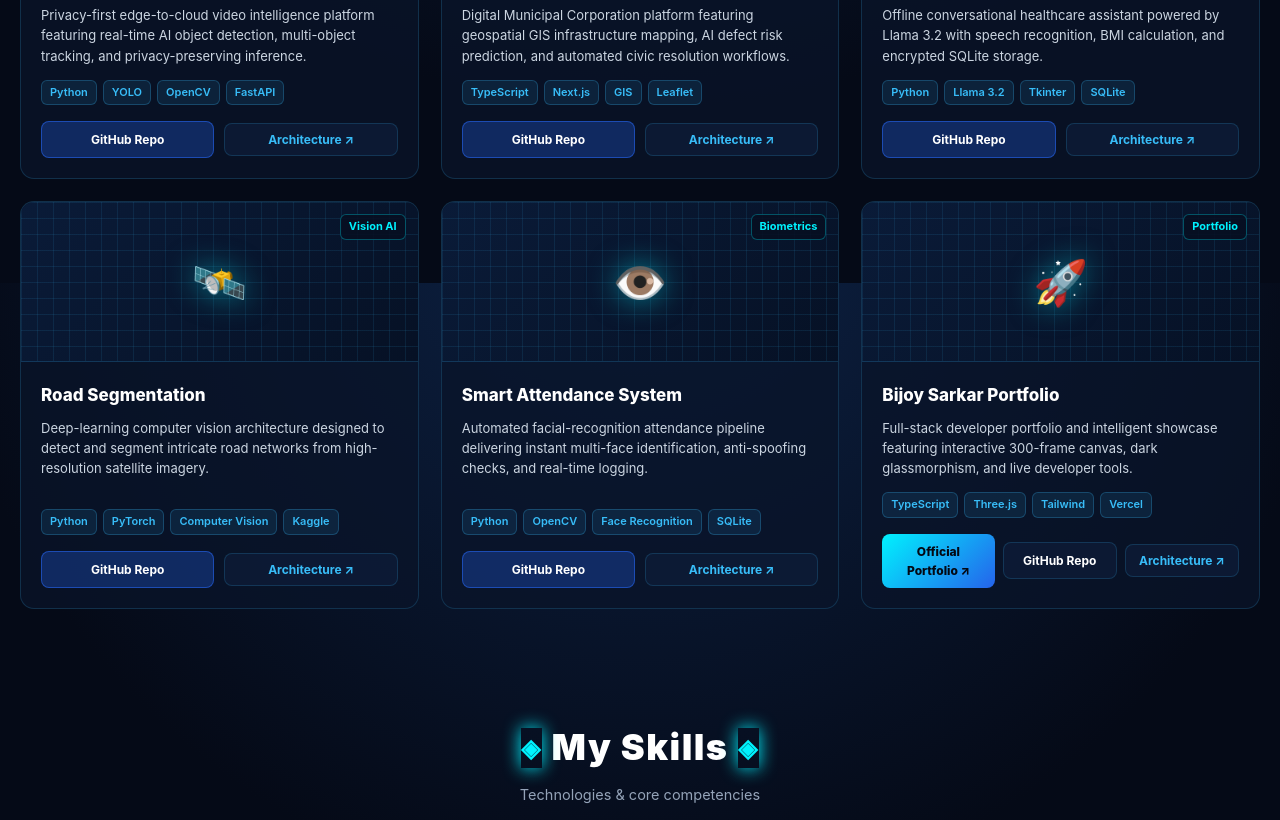
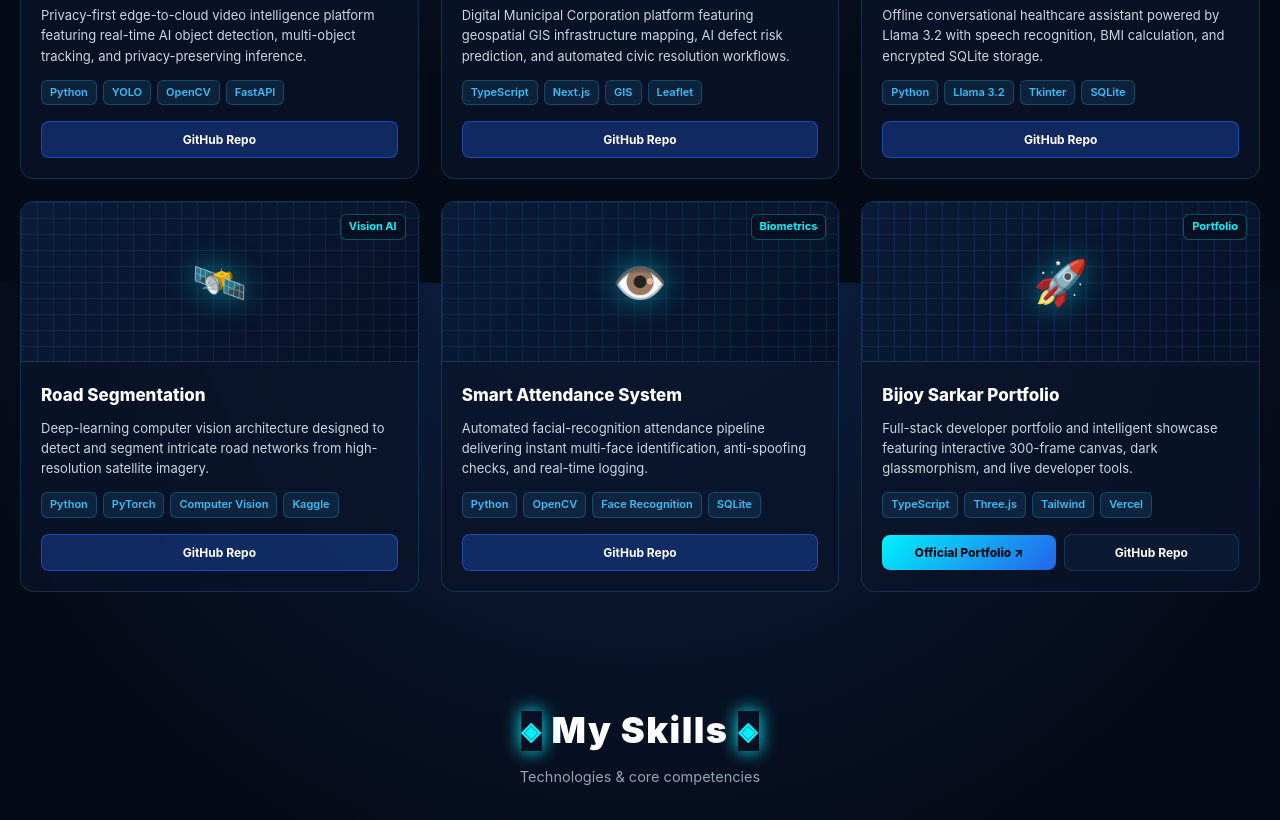
Before and after one commit to BijoySarkar19/BijoySarkar19, a plain HTML site: page index.html in a window 1280 px wide. Shown: the part 2917-3737 px from the top of the page. Drawn offline with Linux system fonts and the light colour scheme.

Commit message:
Remove Architecture buttons from all project cards as requested

```diff
--- a/index.html
+++ b/index.html
@@ -2374,8 +2374,7 @@
               <span class="project-tag">FastAPI</span>
             </div>
             <div class="project-links">
-              <a href="https://github.com/BijoySarkar19/SentinelEdge" target="_blank" rel="noopener noreferrer" class="btn-project primary">GitHub Repo</a>
-             <button type="button" class="btn-project" onclick="openProjectSpec('sentineledge')" style="background: rgba(14,28,56,0.75); border: 1px solid var(--border-color); color: var(--sky); cursor: pointer; font-family: inherit;">Architecture ↗</button></div>
+              <a href="https://github.com/BijoySarkar19/SentinelEdge" target="_blank" rel="noopener noreferrer" class="btn-project primary">GitHub Repo</a></div>
           </div>
         </article>
 
@@ -2396,8 +2395,7 @@
               <span class="project-tag">Leaflet</span>
             </div>
             <div class="project-links">
-              <a href="https://github.com/BijoySarkar19/CivicLens-Core" target="_blank" rel="noopener noreferrer" class="btn-project primary">GitHub Repo</a>
-             <button type="button" class="btn-project" onclick="openProjectSpec('civiclens')" style="background: rgba(14,28,56,0.75); border: 1px solid var(--border-color); color: var(--sky); cursor: pointer; font-family: inherit;">Architecture ↗</button></div>
+              <a href="https://github.com/BijoySarkar19/CivicLens-Core" target="_blank" rel="noopener noreferrer" class="btn-project primary">GitHub Repo</a></div>
           </div>
         </article>
 
@@ -2418,8 +2416,7 @@
               <span class="project-tag">SQLite</span>
             </div>
             <div class="project-links">
-              <a href="https://github.com/BijoySarkar19" target="_blank" rel="noopener noreferrer" class="btn-project primary">GitHub Repo</a>
-             <button type="button" class="btn-project" onclick="openProjectSpec('rakshak')" style="background: rgba(14,28,56,0.75); border: 1px solid var(--border-color); color: var(--sky); cursor: pointer; font-family: inherit;">Architecture ↗</button></div>
+              <a href="https://github.com/BijoySarkar19" target="_blank" rel="noopener noreferrer" class="btn-project primary">GitHub Repo</a></div>
           </div>
         </article>
 
@@ -2440,8 +2437,7 @@
               <span class="project-tag">Kaggle</span>
             </div>
             <div class="project-links">
-              <a href="https://github.com/BijoySarkar19" target="_blank" rel="noopener noreferrer" class="btn-project primary">GitHub Repo</a>
-             <button type="button" class="btn-project" onclick="openProjectSpec('roadseg')" style="background: rgba(14,28,56,0.75); border: 1px solid var(--border-color); color: var(--sky); cursor: pointer; font-family: inherit;">Architecture ↗</button></div>
+              <a href="https://github.com/BijoySarkar19" target="_blank" rel="noopener noreferrer" class="btn-project primary">GitHub Repo</a></div>
           </div>
         </article>
 
@@ -2462,8 +2458,7 @@
               <span class="project-tag">SQLite</span>
             </div>
             <div class="project-links">
-              <a href="https://github.com/BijoySarkar19" target="_blank" rel="noopener noreferrer" class="btn-project primary">GitHub Repo</a>
-             <button type="button" class="btn-project" onclick="openProjectSpec('attendance')" style="background: rgba(14,28,56,0.75); border: 1px solid var(--border-color); color: var(--sky); cursor: pointer; font-family: inherit;">Architecture ↗</button></div>
+              <a href="https://github.com/BijoySarkar19" target="_blank" rel="noopener noreferrer" class="btn-project primary">GitHub Repo</a></div>
           </div>
         </article>
 
@@ -2485,8 +2480,7 @@
             </div>
             <div class="project-links" style="display: flex; gap: 8px;">
               <a href="https://bijoy-sarkar-portfolio.vercel.app/" target="_blank" rel="noopener noreferrer" class="btn-project primary" style="background: linear-gradient(135deg, #00f2fe, #2563eb); color: #040914; font-weight: 800; border: none;">Official Portfolio ↗</a>
-              <a href="https://github.com/BijoySarkar19/Bijoy-Sarkar-portfolio" target="_blank" rel="noopener noreferrer" class="btn-project" style="background: rgba(14, 28, 56, 0.75); border: 1px solid var(--border-color); color: #fff;">GitHub Repo</a>
-             <button type="button" class="btn-project" onclick="openProjectSpec('portfolio')" style="background: rgba(14,28,56,0.75); border: 1px solid var(--border-color); color: var(--sky); cursor: pointer; font-family: inherit;">Architecture ↗</button></div>
+              <a href="https://github.com/BijoySarkar19/Bijoy-Sarkar-portfolio" target="_blank" rel="noopener noreferrer" class="btn-project" style="background: rgba(14, 28, 56, 0.75); border: 1px solid var(--border-color); color: #fff;">GitHub Repo</a></div>
           </div>
         </article>
       </div>
```
Also changed, not shown: preview.html (+6 -12 lines).
